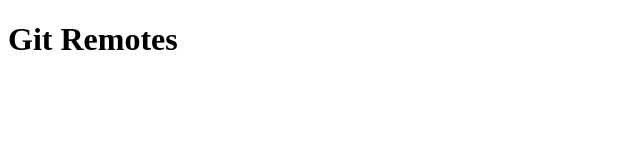
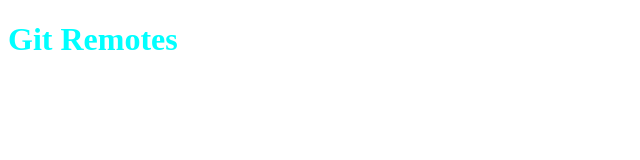
Before and after one commit to cavoloVerza/EsRemote, a plain HTML site: page index.html in a window 1280 px wide. Shown: the whole page, without its empty margins (0-640 px from the left). Drawn offline with Linux system fonts and the light colour scheme.

Commit message:
add style.css

```diff
--- /dev/null
+++ b/css/style.css
@@ -0,0 +1,4 @@
+.cavolo {
+
+    color: aqua;
+}
--- a/index.html
+++ b/index.html
@@ -5,10 +5,13 @@
     <meta http-equiv="X-UA-Compatible" content="IE=edge">
     <meta name="viewport" content="width=device-width, initial-scale=1.0">
     <title>Document</title>
+
+    <link rel="stylesheet" href="./css/style.css">
+
 </head>
 <body>
 
-    <h1> Git Remotes </h1>
+    <h1 class="cavolo"> Git Remotes </h1>
 
 </body>
 </html>
```
